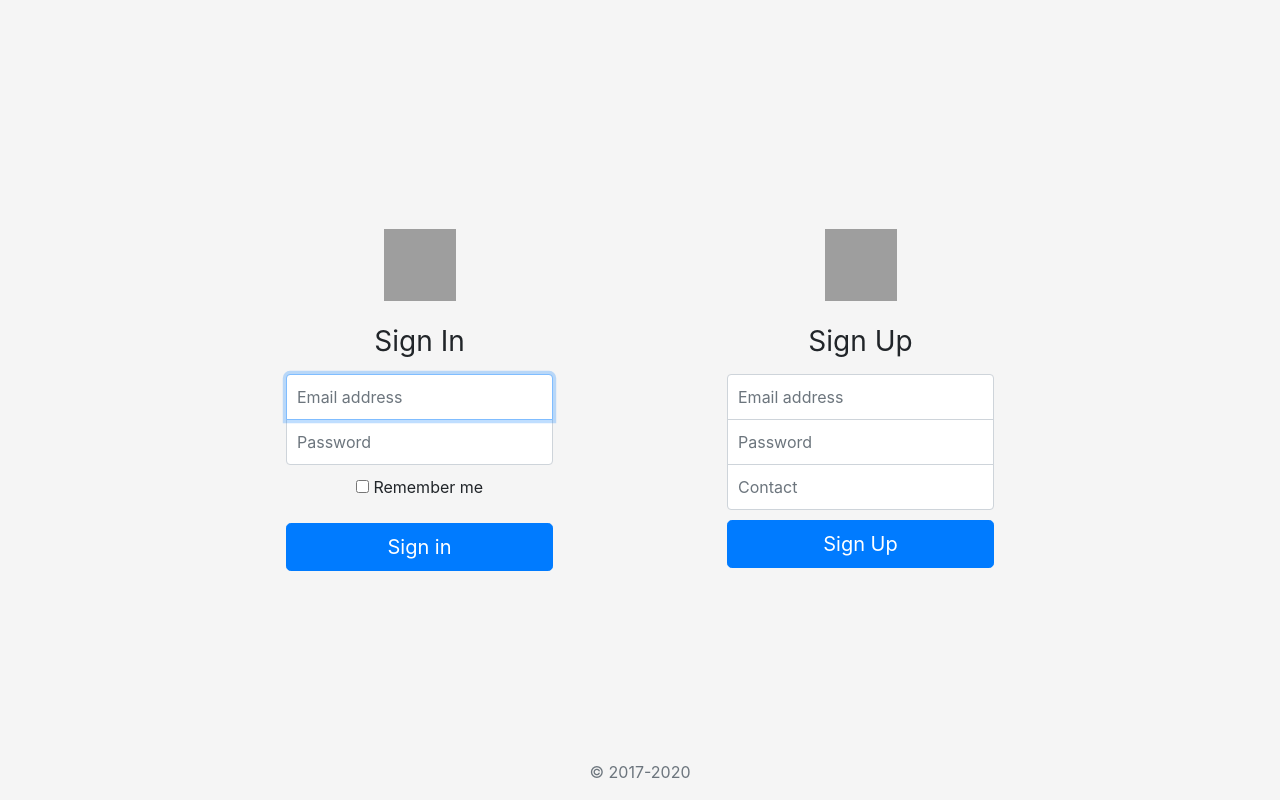
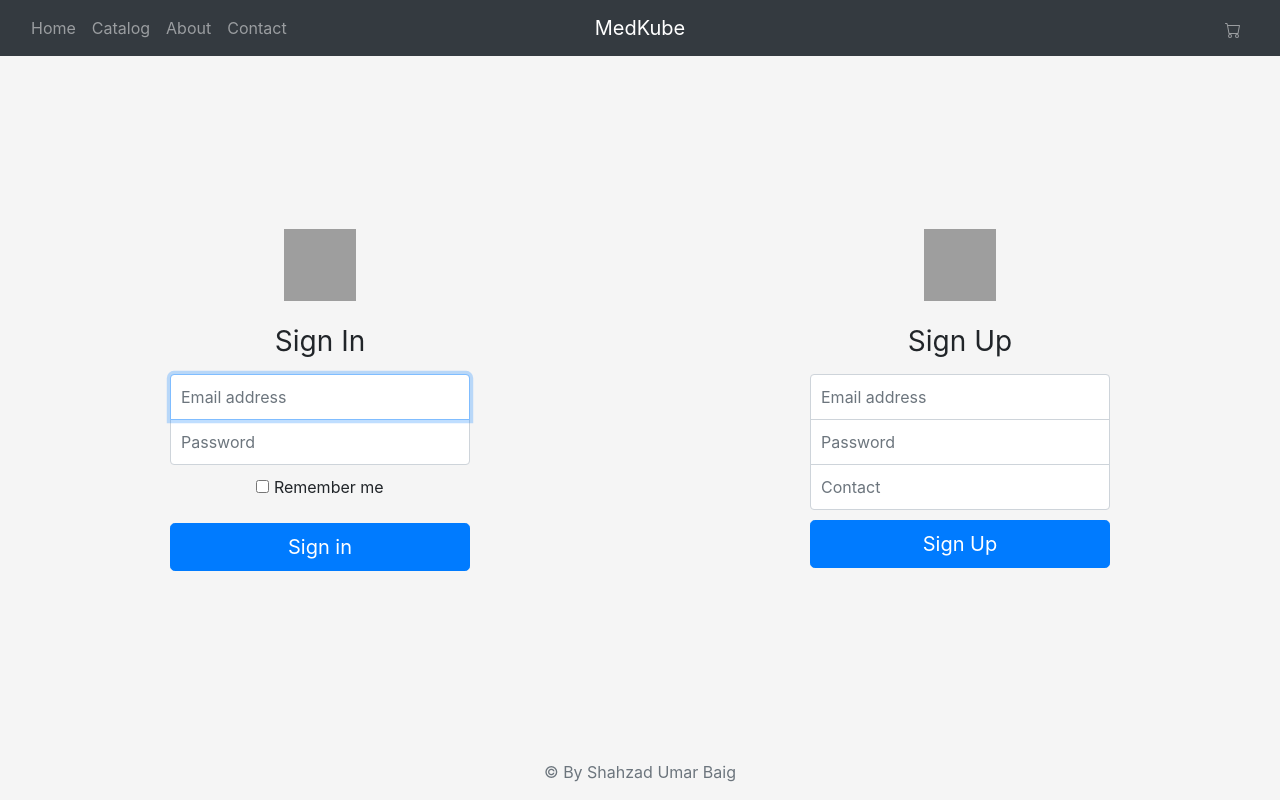
Before and after one commit to ShahzadUmarBaig/Pharmacy-Web-App, a PHP site: page /singin.html in a window 1280 px wide. Run offline with PHP 8.4, Linux system fonts and the light colour scheme; some libraries are stand-ins or nearby versions; grey boxes are pictures that could not be loaded.

Commit message:
Added Nav Bar to sign in

```diff
--- a/index.css
+++ b/index.css
@@ -21,3 +21,8 @@
   all: unset;
   color: #cccecf;
 }
+
+.starter-template {
+  padding: 3rem 1.5rem;
+  text-align: center;
+}
--- a/singin.html
+++ b/singin.html
@@ -43,10 +43,73 @@
     <link href="signin.css" rel="stylesheet" />
   </head>
   <body>
+    <header>
+      <nav
+        class="navbar navbar-dark navbar-expand-md fixed-top bg-dark justify-content-between"
+      >
+        <div class="container-fluid">
+          <button
+            class="navbar-toggler"
+            type="button"
+            data-toggle="collapse"
+            data-target=".dual-nav"
+          >
+            <span class="navbar-toggler-icon"></span>
+          </button>
+          <div
+            class="navbar-collapse collapse dual-nav w-50 order-1 order-md-0"
+          >
+            <ul class="navbar-nav">
+              <li class="nav-item">
+                <a class="nav-link pl-0" href="#"
+                  >Home <span class="sr-only">Home</span></a
+                >
+              </li>
+              <li class="nav-item">
+                <a class="nav-link" href="#">Catalog</a>
+              </li>
+              <li class="nav-item">
+                <a class="nav-link" href="#">About</a>
+              </li>
+              <li class="nav-item">
+                <a class="nav-link" href="#">Contact</a>
+              </li>
+            </ul>
+          </div>
+          <a
+            href="/"
+            class="navbar-brand mx-auto d-block text-center order-0 order-md-1 w-25"
+            >MedKube</a
+          >
+          <div class="navbar-collapse collapse dual-nav w-50 order-2">
+            <ul class="nav navbar-nav ml-auto">
+              <li class="nav-item">
+                <a class="nav-link" href="" title="Cart">
+                  <svg
+                    width="1em"
+                    height="1em"
+                    viewBox="0 0 16 16"
+                    class="bi bi-cart"
+                    fill="currentColor"
+                    xmlns="http://www.w3.org/2000/svg"
+                  >
+                    <path
+                      fill-rule="evenodd"
+                      d="M0 1.5A.5.5 0 0 1 .5 1H2a.5.5 0 0 1 .485.379L2.89 3H14.5a.5.5 0 0 1 .491.592l-1.5 8A.5.5 0 0 1 13 12H4a.5.5 0 0 1-.491-.408L2.01 3.607 1.61 2H.5a.5.5 0 0 1-.5-.5zM3.102 4l1.313 7h8.17l1.313-7H3.102zM5 12a2 2 0 1 0 0 4 2 2 0 0 0 0-4zm7 0a2 2 0 1 0 0 4 2 2 0 0 0 0-4zm-7 1a1 1 0 1 0 0 2 1 1 0 0 0 0-2zm7 0a1 1 0 1 0 0 2 1 1 0 0 0 0-2z"
+                    />
+                  </svg>
+                </a>
+              </li>
+            </ul>
+          </div>
+        </div>
+      </nav>
+    </header>
+
     <div class="container-fluid">
       <div class="row">
         <div class="col text-center">
-          <form class="form-signin mr-4 pr-5">
+          <form class="form-signin">
             <img
               class="mb-4"
               src="https://upload.wikimedia.org/wikipedia/commons/thumb/b/b2/Bootstrap_logo.svg/1024px-Bootstrap_logo.svg.png"
@@ -83,7 +146,7 @@
           </form>
         </div>
         <div class="col text-center">
-          <form class="form-signup ml-4 pl-5">
+          <form class="form-signup">
             <img
               class="mb-4"
               src="https://upload.wikimedia.org/wikipedia/commons/thumb/b/b2/Bootstrap_logo.svg/1024px-Bootstrap_logo.svg.png"
@@ -125,7 +188,7 @@
       </div>
       <footer>
         <p class="mt-5 mb-3 fixed-bottom text-center text-muted">
-          &copy; 2017-2020
+          &copy; By Shahzad Umar Baig
         </p>
       </footer>
     </div>
```
Also changed, not shown: index.html (+120 -2 lines).
